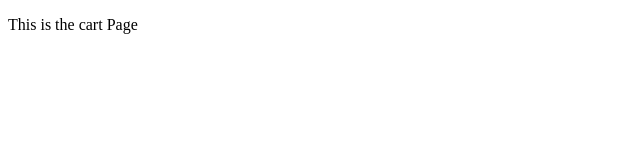
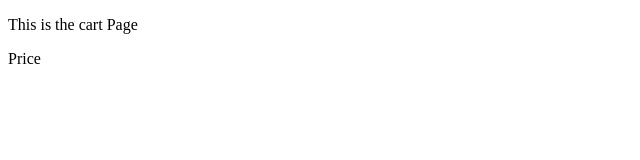
Before and after one commit to Tropienet/shopping-cart-vr, a React app: page /cart in a window 1280 px wide. Shown: the top 160 px of the page, without its empty margins (0-640 px from the left). Built offline with nearby package versions, Linux system fonts and the light colour scheme; the HTML template or start-up script is replaced by a standard one.

Commit message:
Added CardProductcard component

```diff
--- a/src/Pages/CartPage.jsx
+++ b/src/Pages/CartPage.jsx
@@ -31,8 +31,10 @@ const CartPage = () => {
             <p>This is the cart Page</p>
             {cart.map(product => (
                <CardProductCard key={uuidv4()}
-                                name={product.name} />
+                                name={product.name}
+                                 />
             ))}
+            Price
         </div>
     )
 }
```
